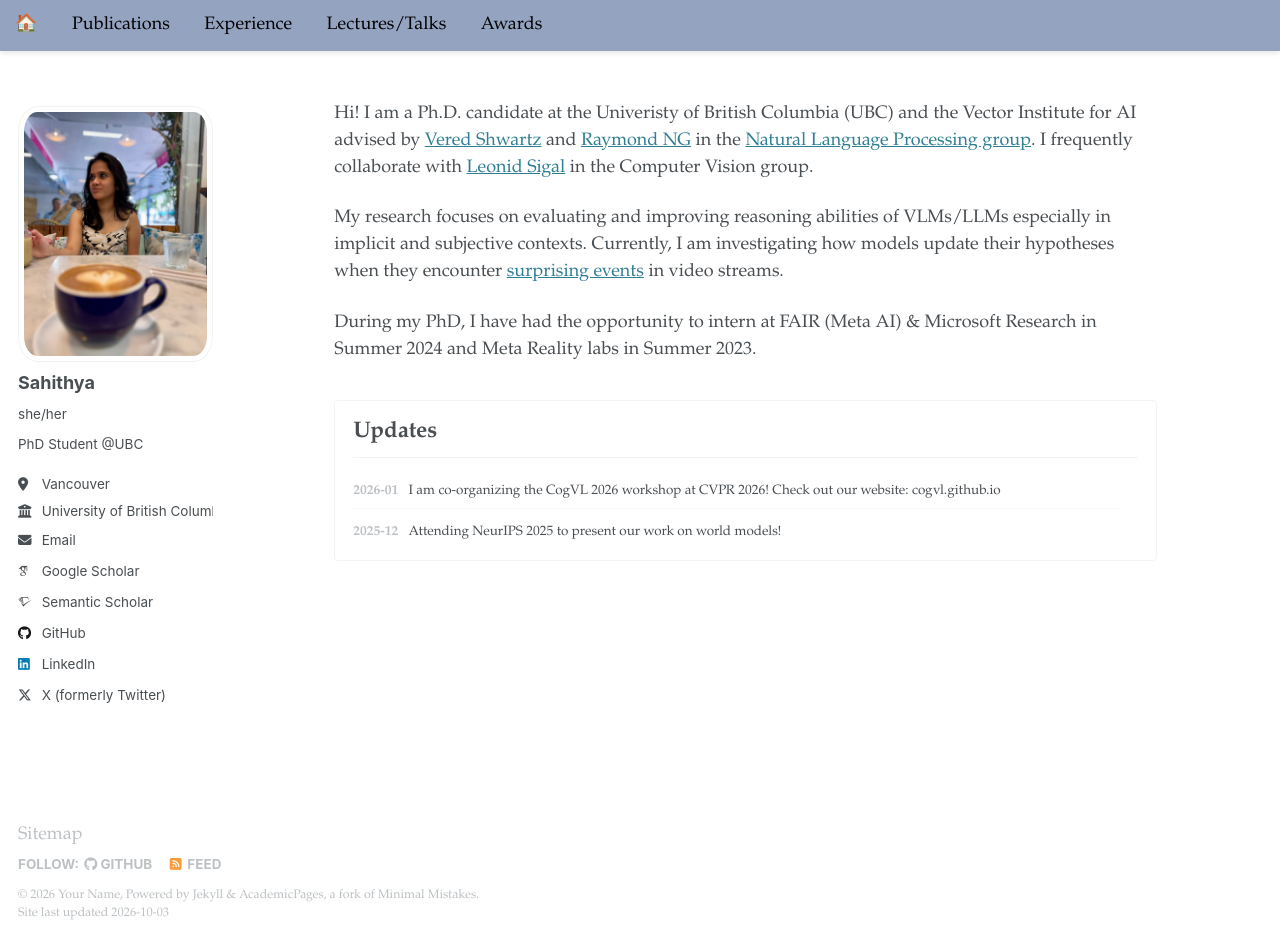
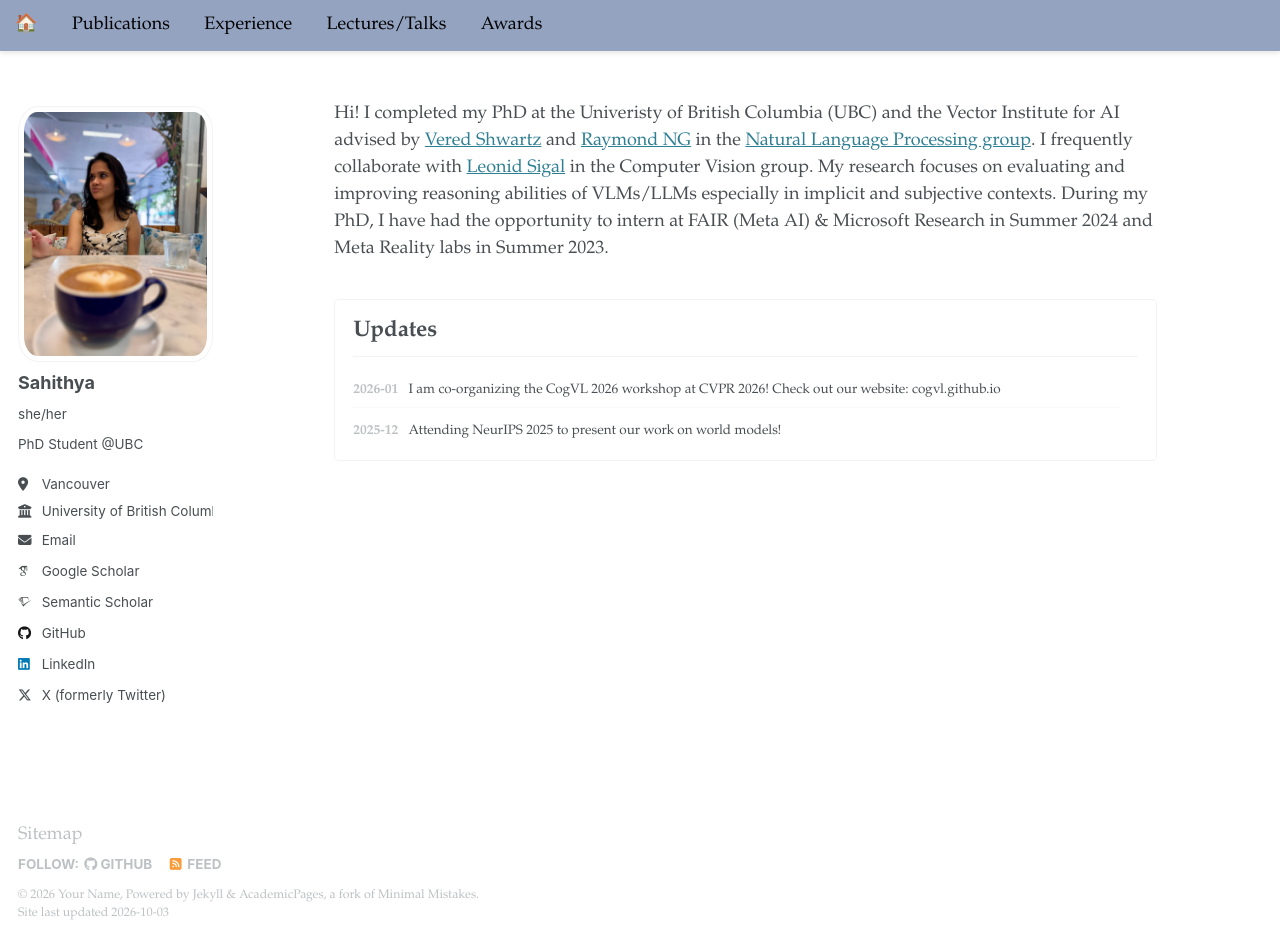
Before and after one commit to sahithyaravi/sahithyaravi.github.io, a Jekyll site: the page built from _pages/about.md, in a window 1280 px wide and 941 px high. Built offline with Jekyll 4.4.1, drawn with Linux system fonts in a browser that asks for light colours; some web fonts are replaced.

Commit message:
phd update

```diff
--- a/_pages/about.md
+++ b/_pages/about.md
@@ -7,11 +7,7 @@
 ---
 
 
-Hi! I am a Ph.D. candidate at the Univeristy of British Columbia (UBC) and the Vector Institute for AI advised by [Vered Shwartz](https://www.cs.ubc.ca/~vshwartz/) and [Raymond NG](https://www.cs.ubc.ca/people/raymond-ng) in the [Natural Language Processing group](http://www.cs.ubc.ca/cs-research/lci/research-groups/natural-language-processing/). I frequently collaborate with [Leonid Sigal](https://www.cs.ubc.ca/~lsigal/) in the Computer Vision group.
-
-My research focuses on evaluating and improving reasoning abilities of VLMs/LLMs especially in implicit and subjective contexts. Currently, I am investigating how models update their hypotheses when they encounter [surprising  events](https://arxiv.org/abs/2509.23433) in video streams.
-
-During my PhD, I have had the opportunity to intern at FAIR (Meta AI) & Microsoft Research in Summer 2024 and Meta Reality labs in Summer 2023.
+Hi! I completed my PhD at the Univeristy of British Columbia (UBC) and the Vector Institute for AI advised by [Vered Shwartz](https://www.cs.ubc.ca/~vshwartz/) and [Raymond NG](https://www.cs.ubc.ca/people/raymond-ng) in the [Natural Language Processing group](http://www.cs.ubc.ca/cs-research/lci/research-groups/natural-language-processing/). I frequently collaborate with [Leonid Sigal](https://www.cs.ubc.ca/~lsigal/) in the Computer Vision group. My research focuses on evaluating and improving reasoning abilities of VLMs/LLMs especially in implicit and subjective contexts. During my PhD, I have had the opportunity to intern at FAIR (Meta AI) & Microsoft Research in Summer 2024 and Meta Reality labs in Summer 2023.
 
 <div class="news-section">
   <h2>Updates</h2>
```
